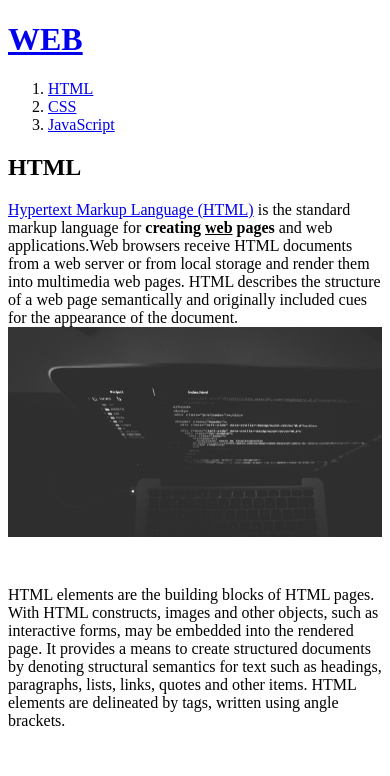
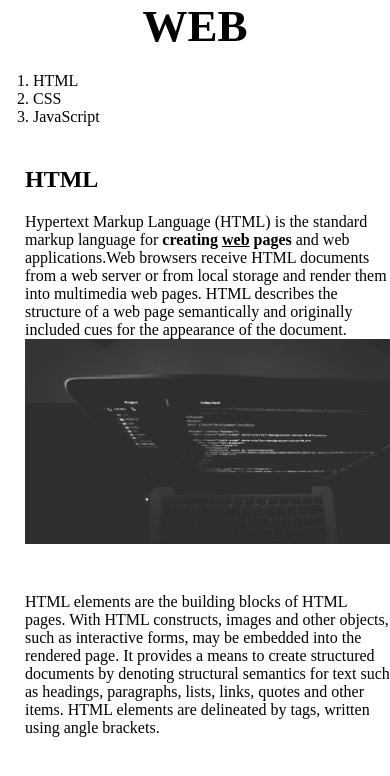
Before and after one commit to nihsoxxnus0813/study, a plain HTML site: page 1.html in a window 390 px wide. Drawn offline with Linux system fonts and the light colour scheme.

Commit message:
study css

```diff
--- a/1.html
+++ b/1.html
@@ -3,18 +3,23 @@
 <head>
   <title>WEB1 - HTML</title>
   <meta charset="utf-8">
+  <link rel="stylesheet" href="style.css">
 </head>
 <body>
-  <h1><a href="index.html">WEB</a></h1>
+  <h1><a href="index.html">WEB</font></a></h1>
+<div id="grid">
   <ol>
     <li><a href="1.html">HTML</a></li>
     <li><a href="2.html">CSS</a></li>
     <li><a href="3.html">JavaScript</a></li>
   </ol>
-  <h2>HTML</h2>
-  <p><a href="https://www.w3.org/TR/html5/" target="_blank" title="html5 speicification">Hypertext Markup Language (HTML)</a> is the standard markup language for <strong>creating <u>web</u> pages</strong> and web applications.Web browsers receive HTML documents from a web server or from local storage and render them into multimedia web pages. HTML describes the structure of a web page semantically and originally included cues for the appearance of the document.
-  <img src="coding.jpg" width="100%">
-  </p><p style="margin-top:45px;">HTML elements are the building blocks of HTML pages. With HTML constructs, images and other objects, such as interactive forms, may be embedded into the rendered page. It provides a means to create structured documents by denoting structural semantics for text such as headings, paragraphs, lists, links, quotes and other items. HTML elements are delineated by tags, written using angle brackets.
-  </p>
+  <div id="article">
+    <h2>HTML</h2>
+    <p><a href="https://www.w3.org/TR/html5/" target="_blank" title="html5 speicification">Hypertext Markup Language (HTML)</a> is the standard markup language for <strong>creating <u>web</u> pages</strong> and web applications.Web browsers receive HTML documents from a web server or from local storage and render them into multimedia web pages. HTML describes the structure of a web page semantically and originally included cues for the appearance of the document.
+    <img src="coding.jpg" width="100%">
+    </p><p style="margin-top:45px;">HTML elements are the building blocks of HTML pages. With HTML constructs, images and other objects, such as interactive forms, may be embedded into the rendered page. It provides a means to create structured documents by denoting structural semantics for text such as headings, paragraphs, lists, links, quotes and other items. HTML elements are delineated by tags, written using angle brackets.
+    </p>
+  </div>
+</div>
 </body>
 </html>
--- /dev/null
+++ b/style.css
@@ -0,0 +1,44 @@
+
+body{
+  margin:0;
+}
+a {
+  color:black;
+  text-decoration: none;
+}
+#active {
+  color: red;
+}
+h1 {
+  font-size:45px;
+  text-align: center;
+  border-bottom:1px solid gray;
+  margin:0;
+}
+ol {
+  border-right:1px solid gray;
+  width:100px;
+  margin:0;
+  padding:20px;
+}
+#grid{
+  display: grid;
+  grid-template-columns: 150px 1fr;
+}
+#grid ol{
+  padding-left:33px;
+}
+#grid #article{
+  padding-left: 25px;
+}
+@media(max-width:800px){
+  #grid{
+    display:block;
+  }
+  ol {
+    border-right:none
+  }
+  h1 {
+    border-bottom:none;
+  }
+}
```
Also changed, not shown: 2.html (+10 -5 lines), 3.html (+5 -0 lines), box.html (added, +20 -0 lines), grid.html (added, +23 -0 lines), index.html (+5 -0 lines), mediaquery.html (added, +23 -0 lines), 1 other file.
